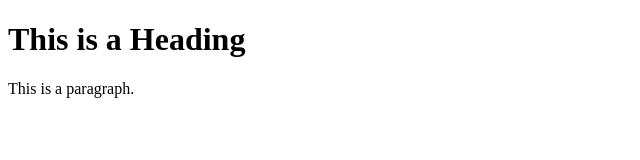
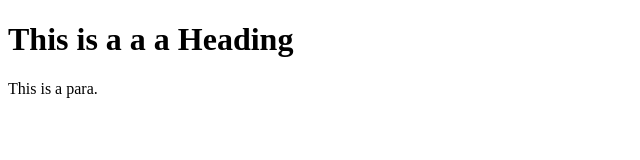
Before and after one commit to FarhanaBanu/git, a plain HTML site: page index.html in a window 1280 px wide. Shown: the whole page, without its empty margins (0-640 px from the left). Drawn offline with Linux system fonts and the light colour scheme.

Commit message:
added 'a'

```diff
--- a/index.html
+++ b/index.html
@@ -5,8 +5,8 @@
 </head>
 <body>
 
-<h1>This is a Heading</h1>
-<p>This is a paragraph.</p>
+<h1>This is a a a Heading</h1>
+<p>This is a para.</p>
 
 </body>
 </ht
```
